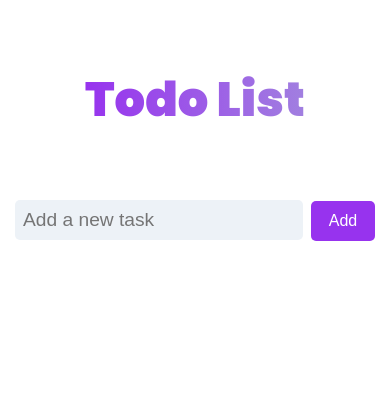
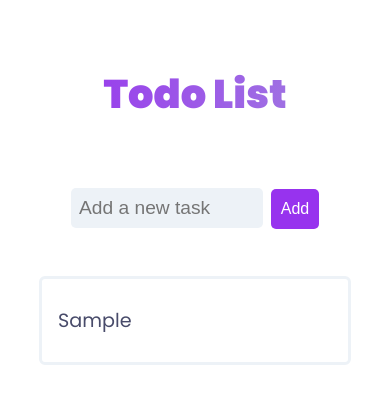
Before and after one commit to ini-s/todo-list-app, a React (Create React App) app: page / in a window 390 px wide. Both pictures are taken after typing "Sample" into the empty fields and a click on the button "Add". Shown: the top 404 px of the page. Built offline with nearby package versions, Linux system fonts and the light colour scheme.

Commit message:
Implement view all todo list items

```diff
--- a/src/App.css
+++ b/src/App.css
@@ -4,4 +4,12 @@
     align-items: center;
     height: 100vh;
     font-size: 1.2rem;
+    width: 80%;
+    margin: 0 auto;
+    position: relative;
+    color:#484b6a;
 }
+
+.App main {
+    width: 100%;
+}
--- a/src/App.js
+++ b/src/App.js
@@ -14,7 +14,9 @@ export default function App() {
                 <AddTodo
                     setTodoItems={setTodoItems}
                 />
-                <Todo />
+                <Todo
+                    todoItems={todoItems}
+                />
             </main>
             <Footer />
         </div>
--- a/src/components/AddTodo.js
+++ b/src/components/AddTodo.js
@@ -13,7 +13,7 @@ export default function AddTodo({ setTodoItems }) {
     function addItem(e) {
         e.preventDefault()
         const newItem = { id: uuid(), value: todoInput, isDone: false }
-        setTodoItems(prevItems => [...prevItems, newItem])
+        todoInput !== "" && setTodoItems(prevItems => [...prevItems, newItem])
         setTodoInput("")
     }
     return (
--- a/src/components/Todo.js
+++ b/src/components/Todo.js
@@ -1,10 +1,17 @@
 import React from 'react'
 import '../styles/Todo.css'
 import TodoItem from './TodoItem'
-export default function Todo() {
+export default function Todo({ todoItems }) {
+    const customStyle = { border: todoItems.length !== 0 && "3px solid #edf2f7" }
     return (
-        <div>
-            <TodoItem/>
+        <div className="todos" style={customStyle}>
+            {todoItems.map(item => {
+                return <TodoItem
+                    key={item.id}
+                    value={item.value}
+                    todoItems={todoItems}
+                />
+            })}
         </div>
     )
 }
--- a/src/components/TodoItem.js
+++ b/src/components/TodoItem.js
@@ -1,9 +1,10 @@
 import React from 'react'
 import '../styles/TodoItem.css'
-export default function TodoItem() {
+export default function TodoItem({ value, todoItems }) {
+    const customStyle = { borderBottom: todoItems.length >1 && "1px solid #EDF2F7"}
     return (
-        <div>
-
+        <div className="todo-item" style={customStyle}>
+            {value}
         </div>
     )
 }
--- a/src/styles/AddTodo.css
+++ b/src/styles/AddTodo.css
@@ -1,5 +1,7 @@
 .todo-input {
     height: 2.5rem;
+    text-align: center;
+    color: #484b6a;
 }
 
 .todo-input input {
@@ -28,3 +30,13 @@
     background-color: #9733EE;
     color: #ffff;
 }
+
+@media screen and (max-width:450px) {
+    .todo-input input {
+        width: 12rem;
+    }
+
+    .todo-input .add-btn {
+        width: 3rem;
+    }
+}
--- a/src/styles/Header.css
+++ b/src/styles/Header.css
@@ -1,8 +1,19 @@
+header {
+    width: 100%;
+}
+
 header h1 {
     background-image: linear-gradient(to left, #a17fe0, #9733EE);
     background-clip: text;
     -webkit-text-fill-color: transparent;
     font-weight: 900;
     font-size: 3rem;
-    margin: 4rem 2rem;
+    margin: 4rem 0;
+    text-align: center;
 }
+
+@media screen and (max-width:480px) {
+    header h1 {
+        font-size: 2.5rem;
+    }
+}
--- a/src/styles/Todo.css
+++ b/src/styles/Todo.css
@@ -0,0 +1,5 @@
+.todos{
+    margin-top:3rem;
+    padding:1rem;
+    border-radius: 6px;
+}
--- a/src/styles/TodoItem.css
+++ b/src/styles/TodoItem.css
@@ -0,0 +1,8 @@
+.todo-item {
+    margin: 0.5rem 0;
+    padding: 0.2rem 0;
+}
+
+.todo-item:last-child{
+    border-bottom: none !important;
+}
```
